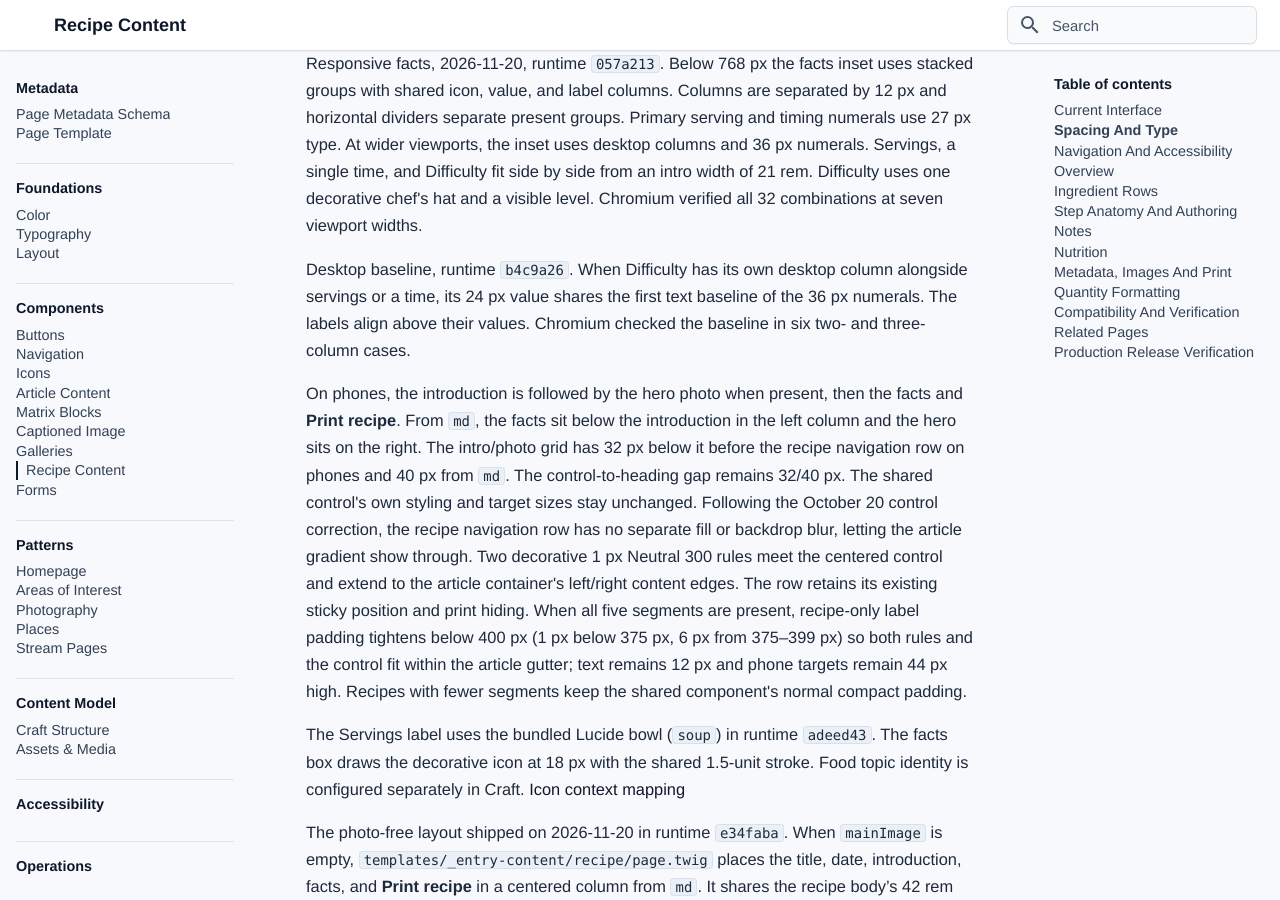
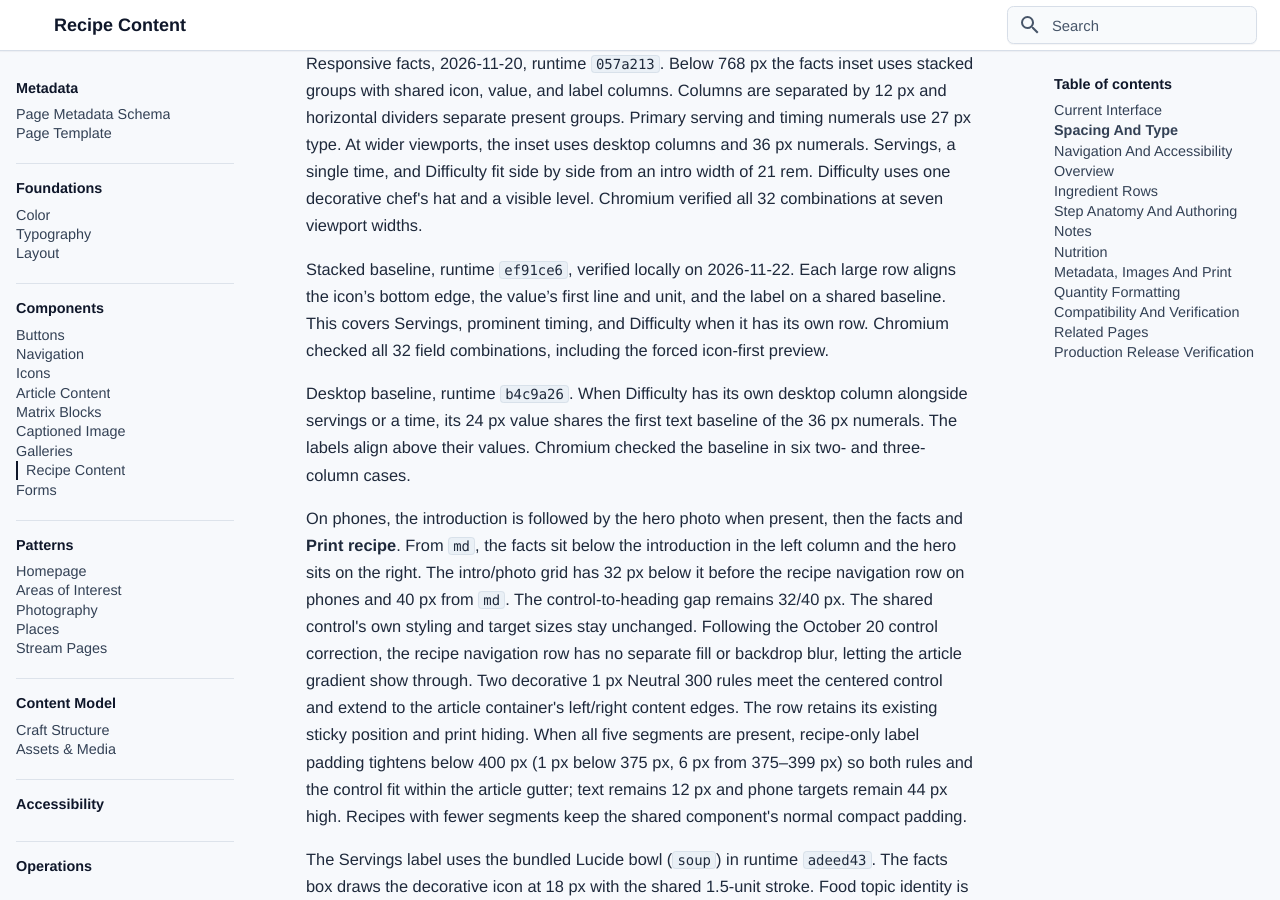
Before and after one commit to bentilden/Design-System, an MkDocs documentation site: the page built from docs/components/recipe-content.md, in a window 1280 px wide and 900 px high, scrolled down 2308 px. Built offline with MkDocs 1.6.1 and Material for MkDocs 9.7.7, drawn with Linux system fonts in a browser that asks for light colours; some web fonts are replaced.

Commit message:
Document baseline alignment for stacked recipe facts
(cherry picked from commit 3cd8c7bc58196043e29cda483ad1f5b11066d994)

```diff
--- a/docs/components/recipe-content.md
+++ b/docs/components/recipe-content.md
@@ -70,6 +70,8 @@ Local visual refinement, 2026-10-20, using the apple crumble example: recipe met
 Difficulty, verified locally on 2026-11-20 in `templates/_components/recipe-info.twig` in runtime `57a8283`, joins the compact timing group when present. In other combinations it has a label above a semibold value sized 24 px, or 20 px up to 420 px. The stacked treatment can appear on its own, next to Servings, or alongside a single timing fact. A blank Difficulty leaves no space reserved for it. Local Chromium checks exercised all 32 combinations of Servings, Total time, Prep, Active, and Difficulty at seven widths from 320 to 736 px.
 
 Responsive facts, 2026-11-20, runtime `057a213`. Below 768 px the facts inset uses stacked groups with shared icon, value, and label columns. Columns are separated by 12 px and horizontal dividers separate present groups. Primary serving and timing numerals use 27 px type. At wider viewports, the inset uses desktop columns and 36 px numerals. Servings, a single time, and Difficulty fit side by side from an intro width of 21 rem. Difficulty uses one decorative chef's hat and a visible level. Chromium verified all 32 combinations at seven viewport widths.
+
+Stacked baseline, runtime `ef91ce6`, verified locally on 2026-11-22. Each large row aligns the icon’s bottom edge, the value’s first line and unit, and the label on a shared baseline. This covers Servings, prominent timing, and Difficulty when it has its own row. Chromium checked all 32 field combinations, including the forced icon-first preview.
 
 Desktop baseline, runtime `b4c9a26`. When Difficulty has its own desktop column alongside servings or a time, its 24 px value shares the first text baseline of the 36 px numerals. The labels align above their values. Chromium checked the baseline in six two- and three-column cases.
 
```
